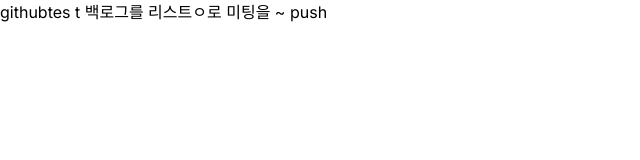
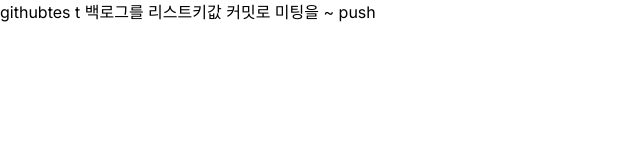
Before and after one commit to kwani6684/carrot-market-study, a Next.js app: page / in a window 1280 px wide. Shown: the top 160 px of the page, without its empty margins (0-640 px from the left). Built offline with nearby package versions, Linux system fonts and the light colour scheme.

Commit message:
SITB-13- 커밋

```diff
--- a/app/page.tsx
+++ b/app/page.tsx
@@ -1,3 +1,3 @@
 export default function Home() {
-  return <main> githubtes t 백로그를 리스트ㅇ로 미팅을 ~ push </main>;
+  return <main> githubtes t 백로그를 리스트키값 커밋로 미팅을 ~ push </main>;
 }
```
